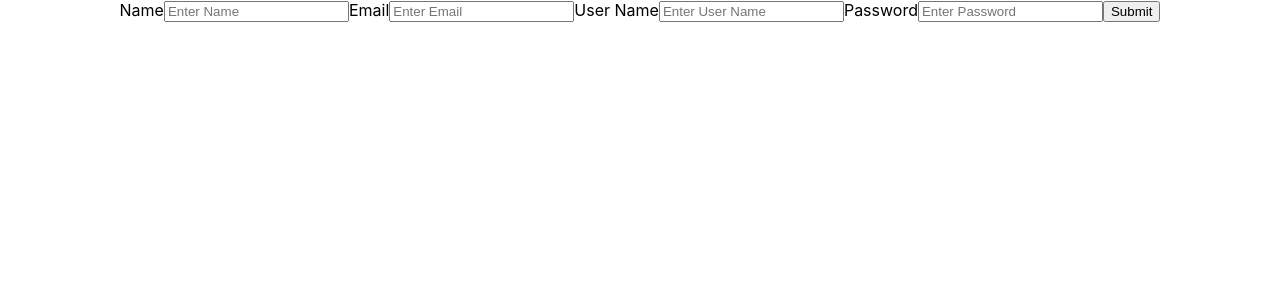
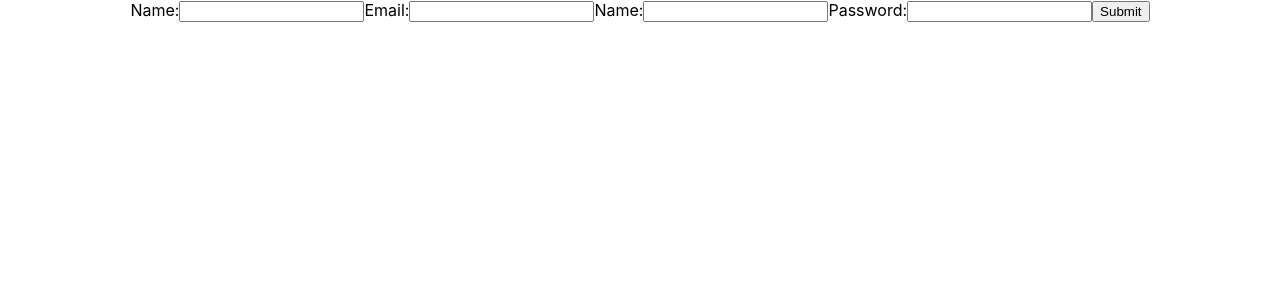
Before and after one commit to mphelps1978/Front-End, a React (Create React App) app: page / in a window 1280 px wide. Shown: the top 300 px of the page. Built offline with nearby package versions, Linux system fonts and the light colour scheme.

Commit message:
refactor form to use Formik and Yup for validation

```diff
--- a/package.json
+++ b/package.json
@@ -7,11 +7,13 @@
     "@testing-library/react": "^9.3.2",
     "@testing-library/user-event": "^7.1.2",
     "axios": "^0.19.2",
+    "formik": "^2.1.3",
     "react": "^16.12.0",
     "react-dom": "^16.12.0",
     "react-router": "^5.1.2",
     "react-router-dom": "^5.1.2",
-    "react-scripts": "3.3.1"
+    "react-scripts": "3.3.1",
+    "yup": "^0.28.1"
   },
   "scripts": {
     "start": "react-scripts start",
--- a/src/App.js
+++ b/src/App.js
@@ -1,11 +1,11 @@
 import React from 'react';
-import UserRegistration from "./components/Registration"
+import FormikUserRegistrationForm from "./components/Registration"
 import './App.css';
 
 function App() {
   return (
     <div className="App">
-        <UserRegistration />
+        <FormikUserRegistrationForm />
     </div>
   );
 }
--- a/src/components/Registration.js
+++ b/src/components/Registration.js
@@ -1,95 +1,87 @@
-import React, { useState } from "react";
+import React, { useState, useEffect } from "react";
 import axios from "axios"
+import { withFormik, Form, Field } from "formik";
+import * as Yup from "yup";
 
 
-const UserRegistration = props =>{
 
-  const [parentUser, setParentUser] = useState({
+const UserRegistrationForm = ({values, errors, touched, status}) => {
+  const [users, setUsers] = useState([]);
+
+  useEffect(() => {
+    console.log("status has changed!", status);
+
+    status && setUsers(users => [...users, status]);
+  }, [status]);
+  return (
+    <div>
+      <Form>
+        <label htmlFor= "name">Name:</label>
+        <Field id="name" type="text" name="name" />
+        {touched.name && errors.name && (
+          <p>{errors.name}</p>
+        )}
+        <label htmlFor= "email">Email:</label>
+        <Field id="email" type="email" name="email" />
+        {touched.email && errors.email && (
+          <p>{errors.email}</p>
+        )}
+        <label htmlFor= "username">Name:</label>
+        <Field id="username" type="text" name="username" />
+        {touched.username && errors.username && (
+          <p>{errors.username}</p>
+        )}
+        <label htmlFor= "password">Password:</label>
+        <Field id="password" type="password" name="password" />
+        {touched.password && errors.password && (
+          <p >{errors.password}</p>
+        )}
+        <button type="submit">Submit</button>
+
+      </Form>
+      {/* <Users users = {users}/> */}
+
+      <div>
+        {users.map (user =>(
+          <ul key={user.id}>
+          <li>Name: {user.name}</li>
+          <li>Email: {user.email}</li>
+          <li>Password: {user.password}</li>
+          </ul>
+
+        ))}
+      </div>
+    </div>
+  );
+};
+const FormikUserRegistrationForm = withFormik({
+  mapPropsToValues({name, email, username, password}) {
+
+  return {
     name: "",
     email: "",
     username: "",
     password: ""
-  });
-
-  const [parentUsers, setParentUsers] = useState([]);
-
-  const handleChanges = e => {
-    setParentUser({...parentUser, [e.target.name]: e.target.value});
-  }
-
-  const submitForm = e => {
-    e.preventDefault();
-    addNewParentUser(parentUser);
-
-    setParentUser({name: "", email: "", username: "", password: ""})
   };
 
-  const addNewParentUser = user => {
-    const newParentUser = {
-      id: Date.now(),
-      name: user.name,
-      email: user.email,
-      username: user.username,
-      password: user.password
-    }
+  },
+  validationSchema: Yup.object().shape({
+    name: Yup.string().required("Your Name is required to continue"),
+    email: Yup.string().email('Invalid Email').required("Need an email to find you"),
+    username: Yup.string().required("Your UserName is required to continue"),
+    password: Yup.string().required(),
 
-    setParentUsers([...parentUsers, newParentUser]);
-  };
-
-  console.log ("These are Parent Users", parentUsers);
-
-  return(
-
-    <form onSubmit= {submitForm}>
-
-    <label htmlFor="name">Name</label>
-    <input
-      id="name"
-      name="name"
-      type="text"
-      onChange={handleChanges}
-      placeholder="Enter Name"
-      value ={parentUser.name}
-    />
-
-    <label htmlFor="email">Email</label>
-    <input
-      id="email"
-      name="email"
-      type="email"
-      onChange={handleChanges}
-      placeholder="Enter Email"
-      value ={parentUser.email}
-    />
-
-
-    <label htmlFor="name">User Name</label>
-    <input
-      id="username"
-      name="username"
-      type="text"
-      onChange={handleChanges}
-      placeholder="Enter User Name"
-      value ={parentUser.username}
-    />
-
-    <label htmlFor="name">Password</label>
-    <input
-      id="password"
-      name="password"
-      type="password"
-      onChange={handleChanges}
-      placeholder="Enter Password"
-      value ={parentUser.password}
-    />
-
-    <button type="submit">Submit</button>
-
-    </form>
-
-  );
-
-
-};
-
-export default UserRegistration;
+  }),
+  handleSubmit(values, { setStatus, resetForm }) {
+    console.log("submitting! ", values);
+    axios
+      .post("https://reqres.in/api/users/", values)
+      .then(res => {
+        console.log("success", res);
+        setStatus(res.data);
+        resetForm();
+      })
+      .catch(err => console.log(err.response));
+  }
+})(UserRegistrationForm);
+export default FormikUserRegistrationForm;
```
Also changed, not shown: 1 other file (tests, documents, lock files or other folders).
